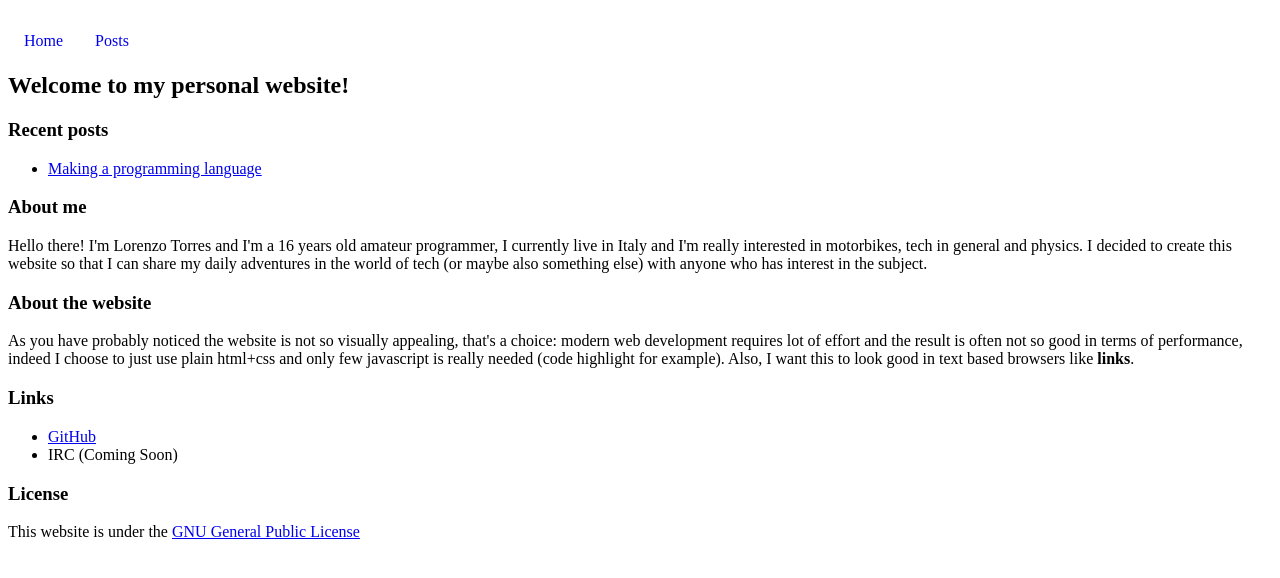
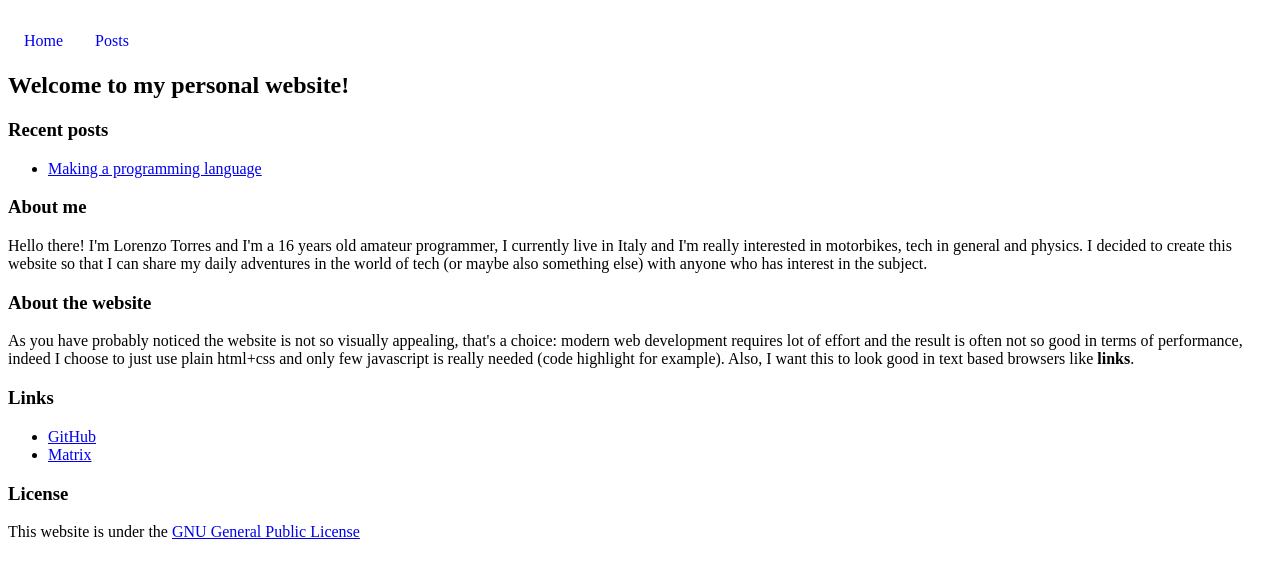
Before and after one commit to LolzDEV/blog, a plain HTML site: page index.html in a window 1280 px wide. Drawn offline with Linux system fonts and the light colour scheme.

Commit message:
added matrix link

```diff
--- a/index.html
+++ b/index.html
@@ -26,7 +26,7 @@
     <h3>Links</h3>
     <ul>
         <li><a href="https://github.com/LolzDEV">GitHub</a></li>
-        <li><a>IRC (Coming Soon)</a></li>
+        <li><a href="https://matrix.to/#/#lolz:matrix.org">Matrix</a></li>
     </ul>
     <h3>License</h3>
     This website is under the <a type="text/plain" href="LICENSE.txt">GNU General Public License</a>
```
